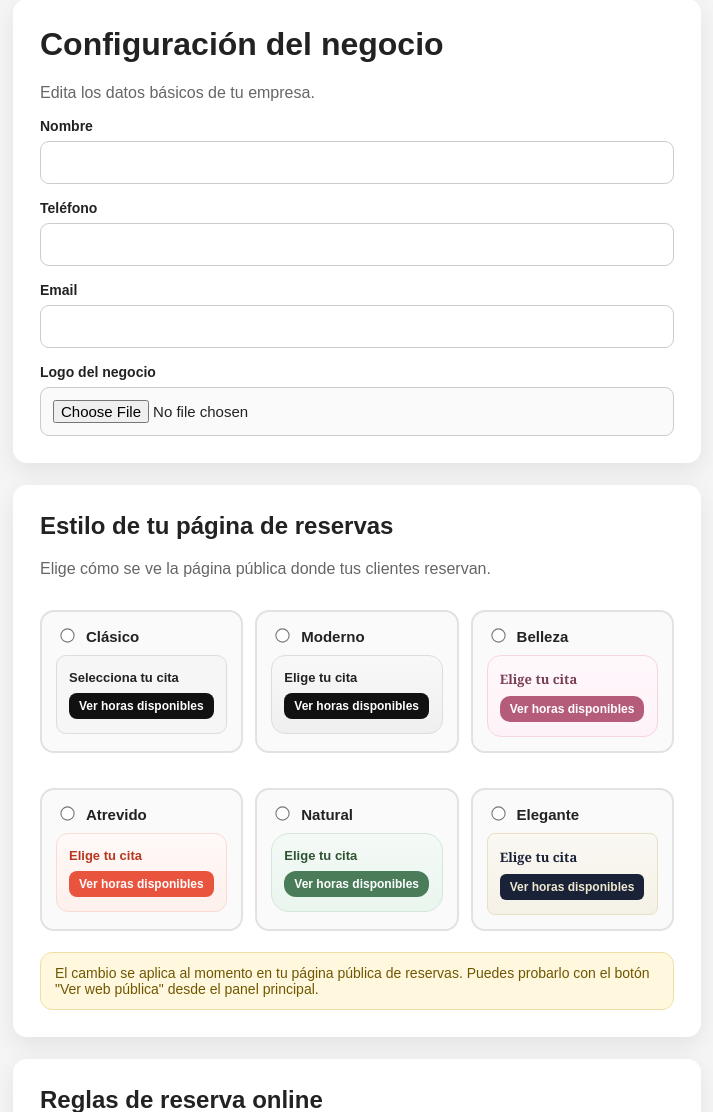
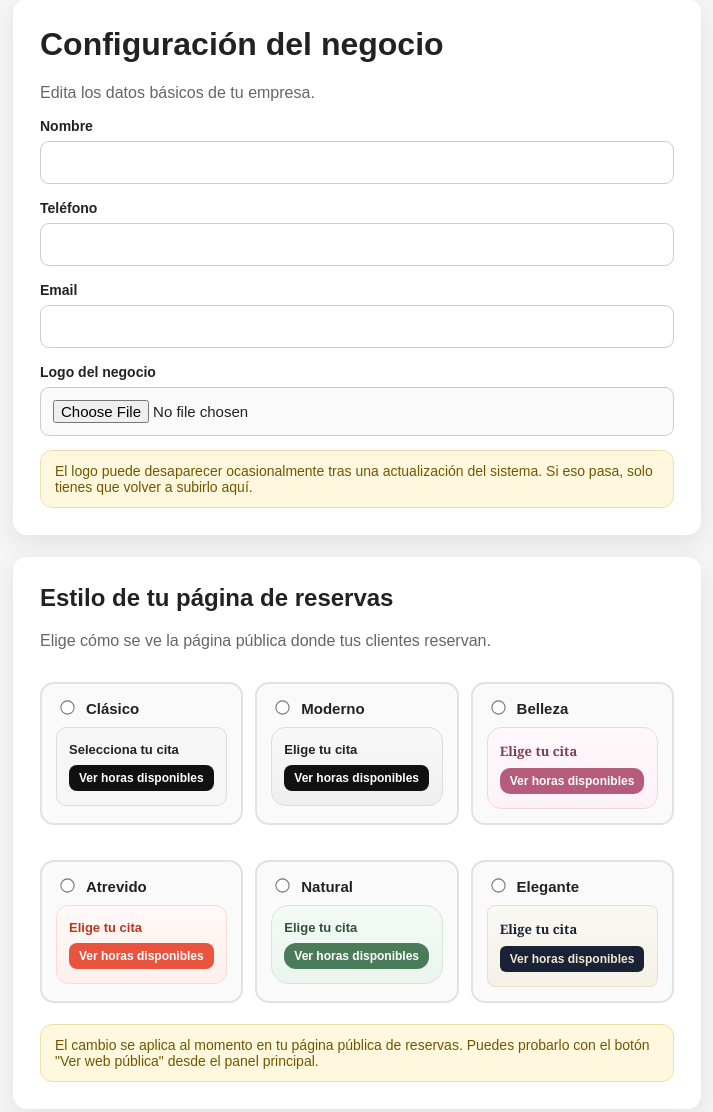
Before and after one commit to reservasresergo-hub/calendario, a Django app: template dashboard/templates/dashboard/edit_business.html in a window 1280 px wide. Shown: the part 41-1153 px from the top of the page, without its empty margins (283-996 px from the left). Run offline with Django 5.2, Linux system fonts and the light colour scheme; the template is opened without the code that fills it, so the values that code supplies are empty.

Commit message:
Avisar de que el logo puede desaparecer tras un deploy

```diff
--- a/dashboard/templates/dashboard/edit_business.html
+++ b/dashboard/templates/dashboard/edit_business.html
@@ -267,6 +267,11 @@
                 <label for="logo">Logo del negocio</label>
                 <input type="file" id="logo" name="logo" accept="image/*">
 
+                <div class="help-box">
+                    El logo puede desaparecer ocasionalmente tras una actualización
+                    del sistema. Si eso pasa, solo tienes que volver a subirlo aquí.
+                </div>
+
                 {% if business.logo %}
                     <div class="logo-preview">
                         <p class="muted">Logo actual:</p>
```
